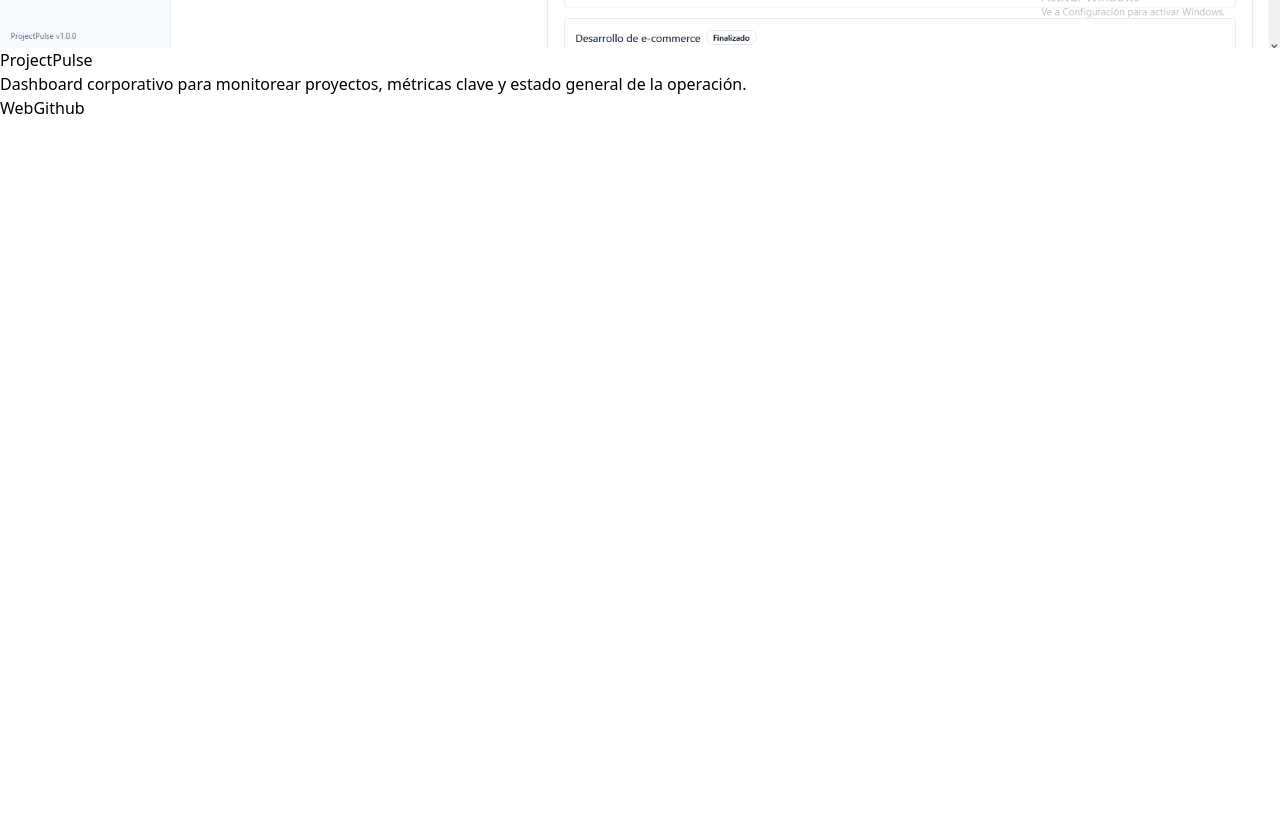
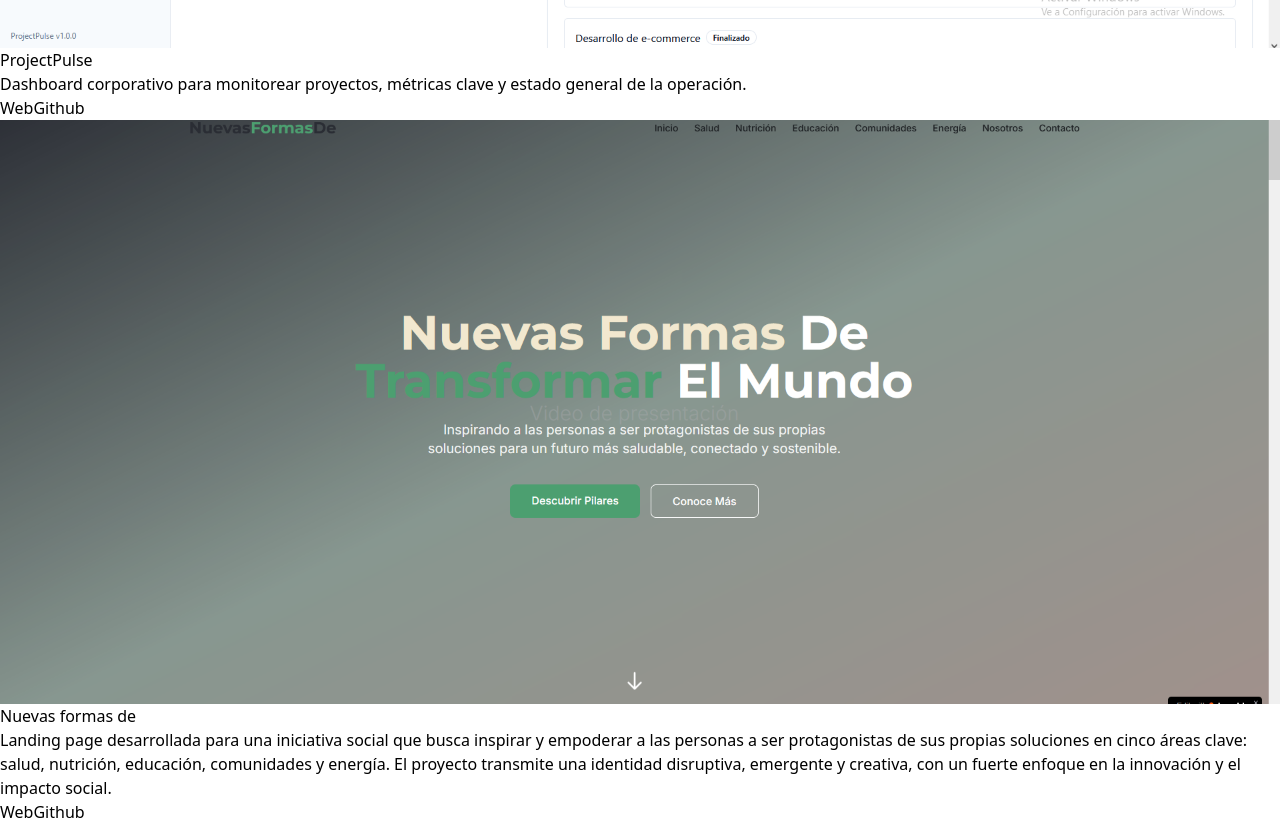
Before and after one commit to santiagotraba/portfolio, a React (Vite) app: page / in a window 1280 px wide. Shown: the part 4660-5484 px from the top of the page. Before the commit the page ends 4780 px from the top, so only its background shows below. Built offline with nearby package versions, Linux system fonts and the light colour scheme.

Commit message:
nuevasformasde

```diff
--- a/src/proyects.js
+++ b/src/proyects.js
@@ -3,6 +3,7 @@ import PokemonApi from "../public/PokemonApi.png";
 import fotoparaproyectoderecetas from "../public/fotoparaproyectoderecetas.png"
 import taskmanager from "../public/taskmanager.png"
 import projectpulse from "../public/projectpulse.png"
+import nuevasformasde from "../public/nuevasformasde.png"
 
 export const PROYECTS = [
   {
@@ -44,4 +45,12 @@ export const PROYECTS = [
     url: "https://pulse-task-control.lovable.app/",
     github: "https://github.com/santiagotraba/pulse-task-control",
   },
+
+  {
+    name: "Nuevas formas de",
+    description: " Landing page desarrollada para una iniciativa social que busca inspirar y empoderar a las personas a ser protagonistas de sus propias soluciones en cinco áreas clave: salud, nutrición, educación, comunidades y energía. El proyecto transmite una identidad disruptiva, emergente y creativa, con un fuerte enfoque en la innovación y el impacto social.",
+    media: nuevasformasde,
+    url: "https://nuevas-formas-vida-web.lovable.app/",
+    github: "https://github.com/santiagotraba/nuevas-formas-vida-web",
+  },
 ];
```
Also changed, not shown: public/Nuevasformasde.png (added).
